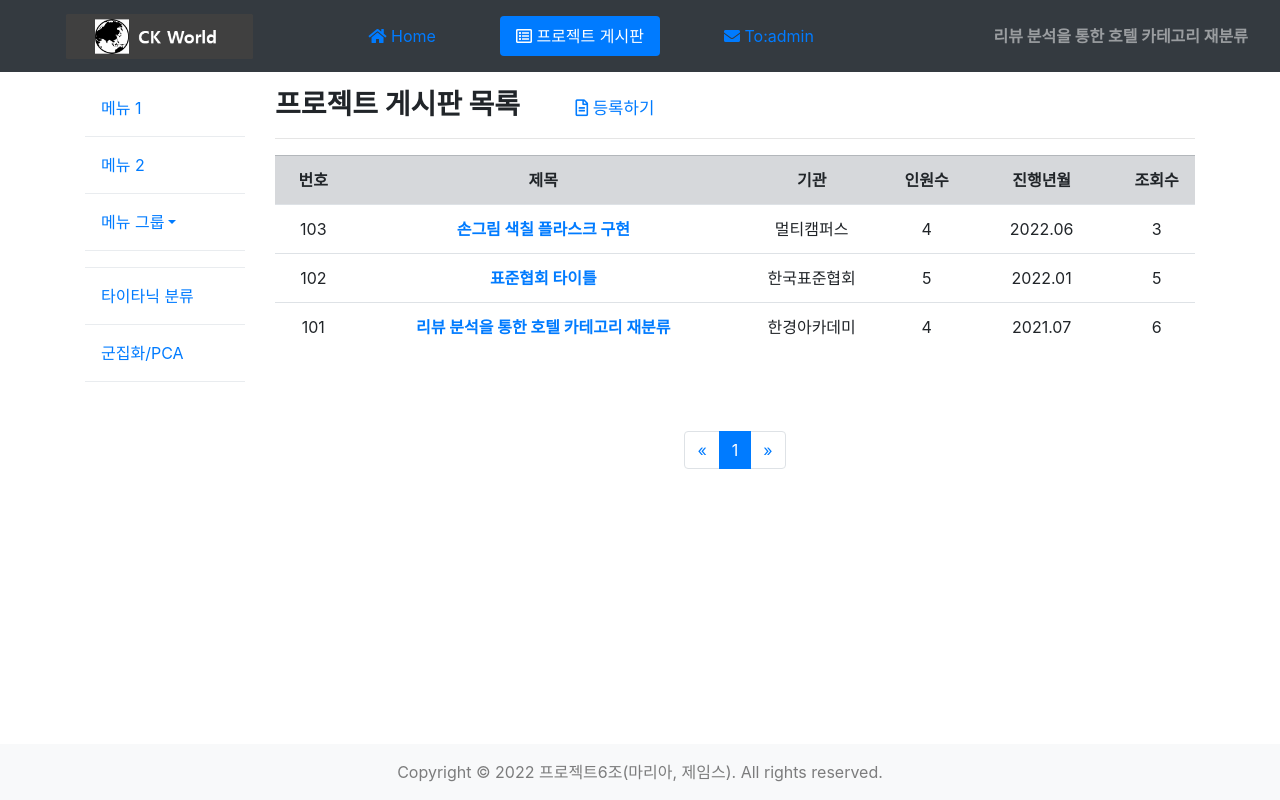
After one commit to ksw0733/Flask_web_project_template, a Flask app: page /pbbs/list/1 in a window 1280 px wide. The commit adds this page. Run offline with Flask 2, Linux system fonts and the light colour scheme; some libraries are stand-ins or nearby versions.

Commit message:
프로젝트 게시판

```diff
--- a/app.py
+++ b/app.py
@@ -4,6 +4,7 @@ from sklearn.preprocessing import StandardScaler
 from sklearn.decomposition import PCA
 from sklearn.cluster import KMeans
 from bp_module.module import module_bp
+from bp_pbbs.pbbs import pbbs_bp
 from my_utils.sendmail import sendmail
 from datetime import datetime
 import os, joblib
@@ -15,10 +16,11 @@ warnings.filterwarnings('ignore')
 
 app = Flask(__name__)
 app.register_blueprint(module_bp, url_prefix='/module')
+app.register_blueprint(pbbs_bp, url_prefix='/pbbs')
 
 @app.route('/')
 def index():
-    menu = {'ho':1, 'm1':0, 'm2':0, 'm3':0, 'cf':0, 'cu':0, 'ma':0}
+    menu = {'ho':1, 'pb':0, 'm1':0, 'm2':0, 'm3':0, 'cf':0, 'cu':0, 'ma':0}
     return render_template('index.html', menu=menu)
 
 @app.route('/menu1', methods=['GET', 'POST'])
--- a/bp_module/module.py
+++ b/bp_module/module.py
@@ -5,7 +5,7 @@ import urllib3, json, base64
 from datetime import datetime
 
 module_bp = Blueprint('module_bp', __name__)
-menu = {'ho':0, 'm1':0, 'm2':0, 'm3':1, 'cf':0, 'cu':0, 'ma':0}
+menu = {'ho':0, 'pb':0, 'm1':0, 'm2':0, 'm3':1, 'cf':0, 'cu':0, 'ma':0}
 
 title = 'CKEditor 사용 예(표와 이미지)'
 content = '''
--- /dev/null
+++ b/bp_pbbs/pbbs.py
@@ -0,0 +1,41 @@
+from flask import Blueprint, render_template, request, redirect
+from flask import current_app, make_response, url_for, flash
+import os, json, math
+from datetime import datetime
+
+pbbs_bp = Blueprint('pbbs_bp', __name__)
+menu = {'ho':0, 'pb':1, 'm1':0, 'm2':0, 'm3':0, 'cf':0, 'cu':0, 'ma':0}
+
+@pbbs_bp.route('/list/<int:page>', methods=['GET'])
+def list(page):
+    offset = (page - 1) * 10
+    count = 3
+    total_page = math.ceil(count / 10)
+    start_page = math.floor((page - 1) / 10) * 10 + 1
+    end_page = math.ceil(page / 10) * 10
+    end_page = total_page if end_page>total_page else end_page
+
+    rows = [
+        {'pid':103, 'title':'손그림 색칠 플라스크 구현', 'org':'멀티캠퍼스', 'numAuthor':4, 'when':'2022.06', 'viewCount':3},
+        {'pid':102, 'title':'표준협회 타이틀', 'org':'한국표준협회', 'numAuthor':5, 'when':'2022.01', 'viewCount':5},
+        {'pid':101, 'title':'리뷰 분석을 통한 호텔 카테고리 재분류', 'org':'한경아카데미', 'numAuthor':4, 'when':'2021.07', 'viewCount':6}
+    ]
+    return render_template('pbbs/list.html', menu=menu, plist=rows,
+                            page_no=page, start_page=start_page,
+                            end_page=end_page, total_page=total_page)
+
+@pbbs_bp.route('/view/<int:pid>', methods=['GET'])
+def view(pid):
+    authors = [
+        {'author':'제임스', 'email':'james@ckworld.com'},
+        {'author':'마리아', 'email':'maria@ckworld.com'}
+    ]
+    files = ['abc.mp4', '각난닫.pdf']
+    title = '손그림 색칠 플라스크 구현'
+    desc = '손그림 색칠 플라스크 구현, 손그림 색칠 플라스크 구현'
+    cr_year_month = '2022.06'
+    view_count = 3
+    course_name = '지능형 빅데이터 서비스 개발(9,10회차)'
+    course_org = '멀티캠퍼스'
+    hash_tags = ['#인공지능','#GAN','#파이썬','#플라스크','#웹']
+    return render_template('pbbs/view.html', menu=menu)
--- a/templates/base.html
+++ b/templates/base.html
@@ -31,6 +31,12 @@
                 <a class="nav-link {% if menu.ho %}active{% endif %}"
                    href="{% if menu.ho %}#{% else %}/{% endif %}">
                     <i class="fa fa-home"></i> Home
+                </a>
+            </li>
+            <li class="nav-item mr-5">
+                <a class="nav-link {% if menu.pb %}active{% endif %}"
+                   href="{% if menu.pb %}#{% else %}/pbbs/list/1{% endif %}">
+                    <i class="far fa-list-alt"></i> 프로젝트 게시판
                 </a>
             </li>
             <li class="nav-item mr-5">
--- /dev/null
+++ b/templates/pbbs/list.html
@@ -0,0 +1,61 @@
+{% extends "base.html" %}
+{% block additional_head %}
+    <style>
+        th, td {
+            text-align: center;
+        }
+    </style>
+{% endblock %}
+{% block subtitle %}
+    <strong>프로젝트 게시판 목록</strong>
+    <span style="font-size: 0.6em;">
+        <a href="/pbbs/write" class="ml-5"><i class="far fa-file-alt"></i> 등록하기</a>
+    </span>
+{% endblock %}
+{% block content %}
+    <div class="row">
+        <div class="col-12">
+            <table class="table table-condensed table-hover" style="margin-bottom: 80px;">
+                <tr class="table-secondary d-flex">
+                    <th class="col-1">번호</th>
+                    <th class="col-5">제목</th>
+                    <th class="col-2">기관</th>
+                    <th class="col-1">인원수</th>
+                    <th class="col-2">진행년월</th>
+                    <th class="col-1">조회수</th>
+                </tr>
+                {% for row in plist %}
+                    <tr class="d-flex">
+                        <td class="col-1">{{row.pid}}</td>
+                        <td class="col-5"><a href="/pbbs/view/{{row.pid}}"><strong>{{row.title}}</strong></a></td>
+                        <td class="col-2">{{row.org}}</td>
+                        <td class="col-1">{{row.numAuthor}}</td>
+                        <td class="col-2">{{row.when}}</td>
+                        <td class="col-1">{{row.viewCount}}</td>
+                    </tr>
+                {% endfor %}
+            </table>
+            <ul class="pagination justify-content-center">
+                <li class="page-item">
+                    <a class="page-link active" href="{% if page_no>10 %}/pbbs/list/{{((page_no-1)/10 | round)*10}}{% else %}#{% endif %}" aria-label="Previous">
+                    <span aria-hidden="true">&laquo;</span></a>
+                </li>
+                {% for page in range(start_page, end_page+1) %}
+                    {% if page==page_no %}
+                        <li class="page-item active" aria-current="page">
+                            <span class="page-link">
+                                {{page}}<span class="sr-only">(current)</span>
+                            </span>
+                        </li>
+                    {% else %}
+                        <li class="page-item"><a class="page-link" href="/pbbs/list/{{page}}">{{page}}</a></li>
+                    {% endif %}
+                {% endfor %}
+                <li class="page-item">
+                    <a class="page-link" href="{% if end_page<total_page %}/pbbs/list/{{((page_no/10+0.9)|round)*10+1}}{% else %}#{% endif %}" aria-label="Next">
+                    <span aria-hidden="true">&raquo;</span></a>
+                </li>
+            </ul>
+        </div>
+    </div>
+{% endblock %}
```
Also changed, not shown: templates/pbbs/view.html (added, +36 -0 lines).
